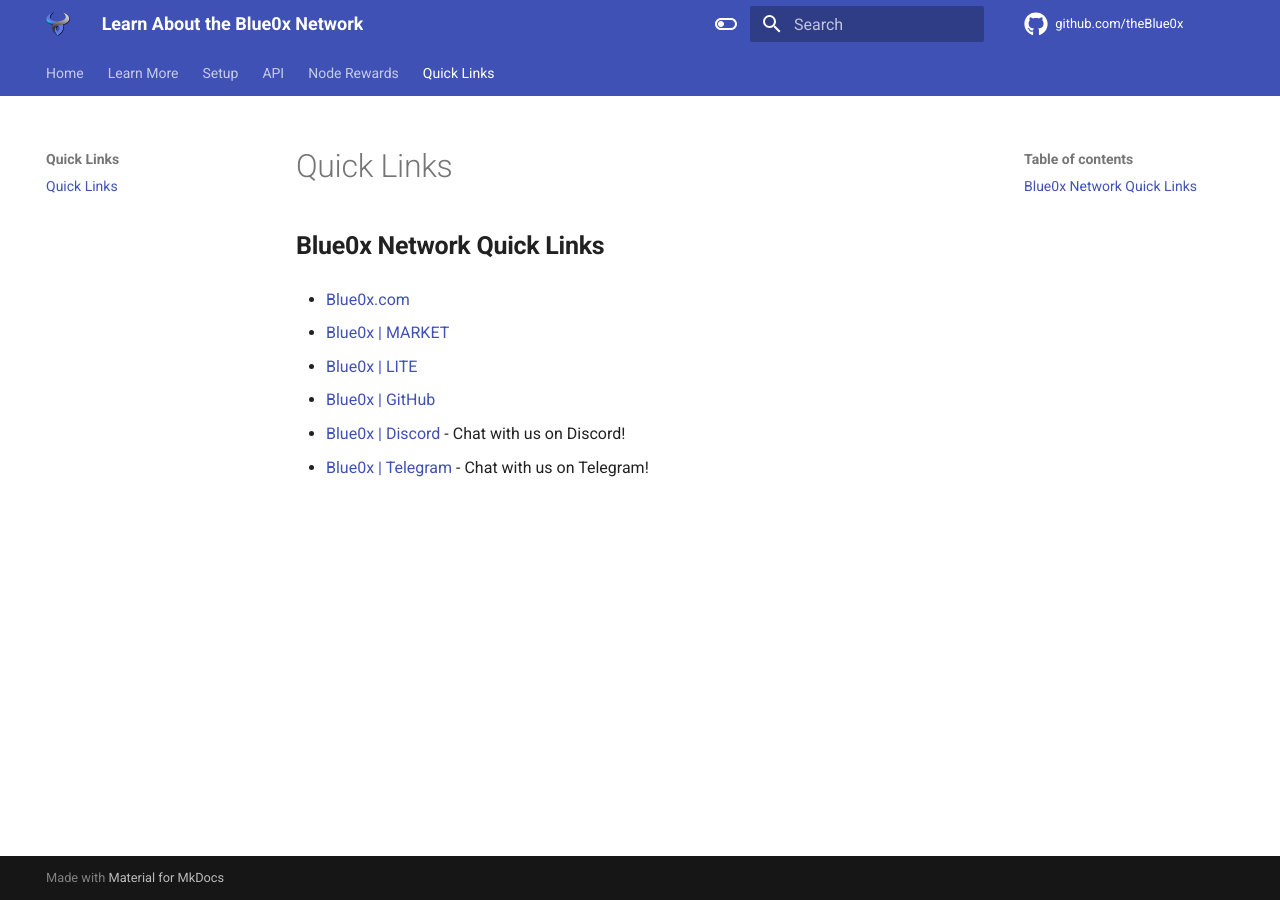
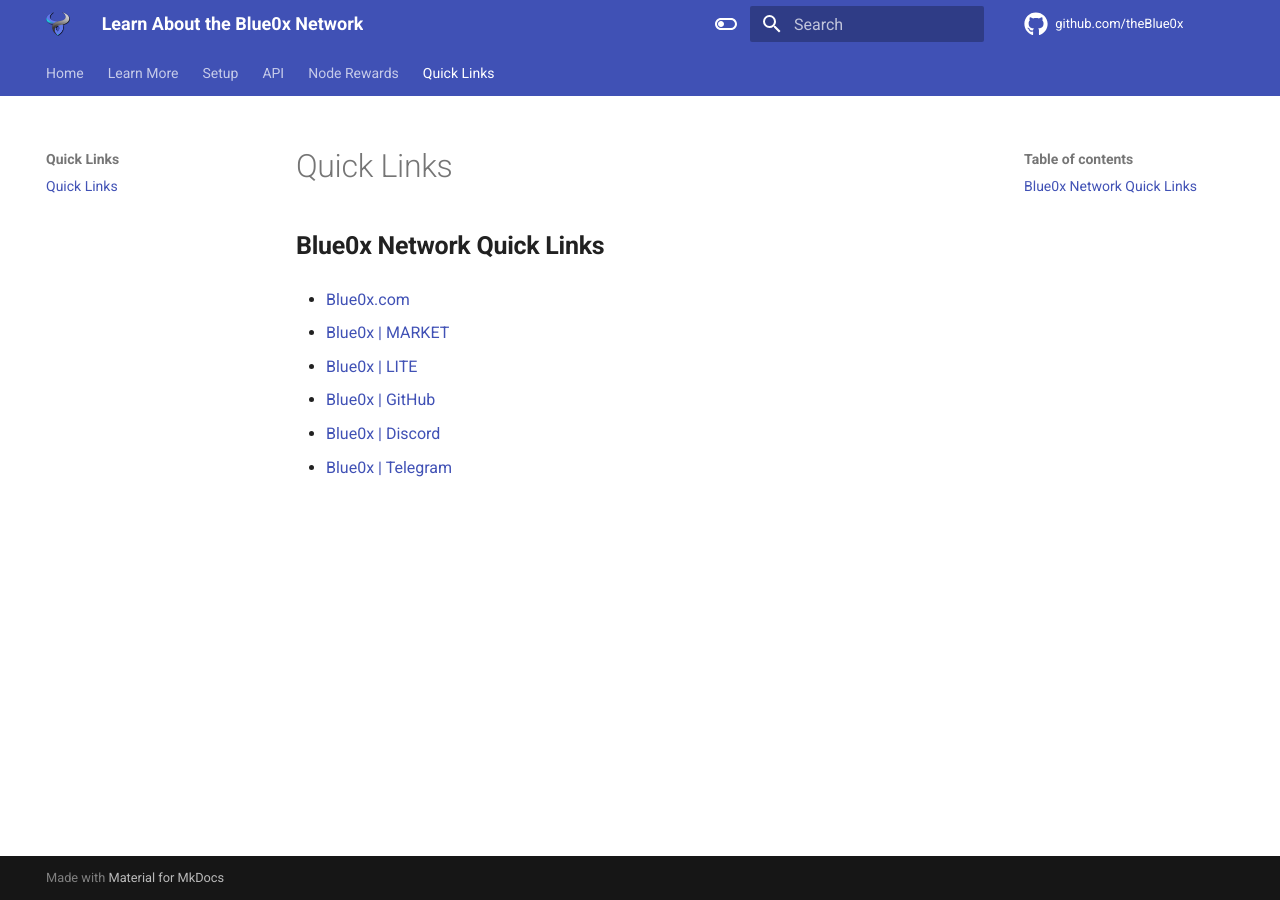
Before and after one commit to theBlue0x/docs, an MkDocs documentation site: the page built from docs/links/index.md, in a window 1280 px wide. Built offline with MkDocs 1.6.1 and Material for MkDocs 9.7.7, drawn with Linux system fonts in a browser that asks for light colours.

Commit message:
Update index.md

```diff
--- a/docs/links/index.md
+++ b/docs/links/index.md
@@ -8,6 +8,6 @@
 
 * [Blue0x | GitHub](https://github.com/theBlue0x)
 
-* [Blue0x | Discord](https://discord.gg/8db6CRqM4H) - Chat with us on Discord!
+* [Blue0x | Discord](https://discord.gg/8db6CRqM4H)
 
-* [Blue0x | Telegram](https://t.me/blue0xcom) - Chat with us on Telegram!
+* [Blue0x | Telegram](https://t.me/blue0xcom)
```
